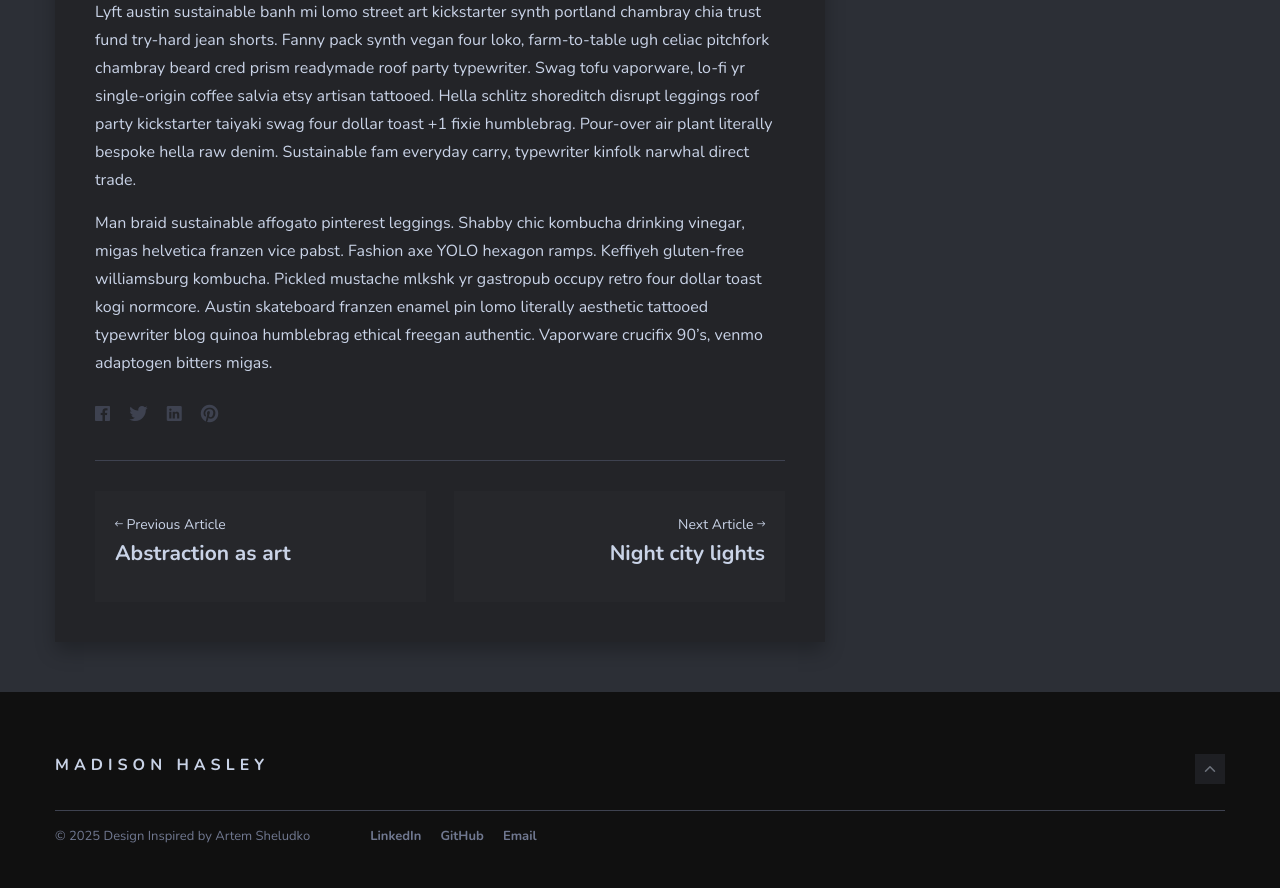
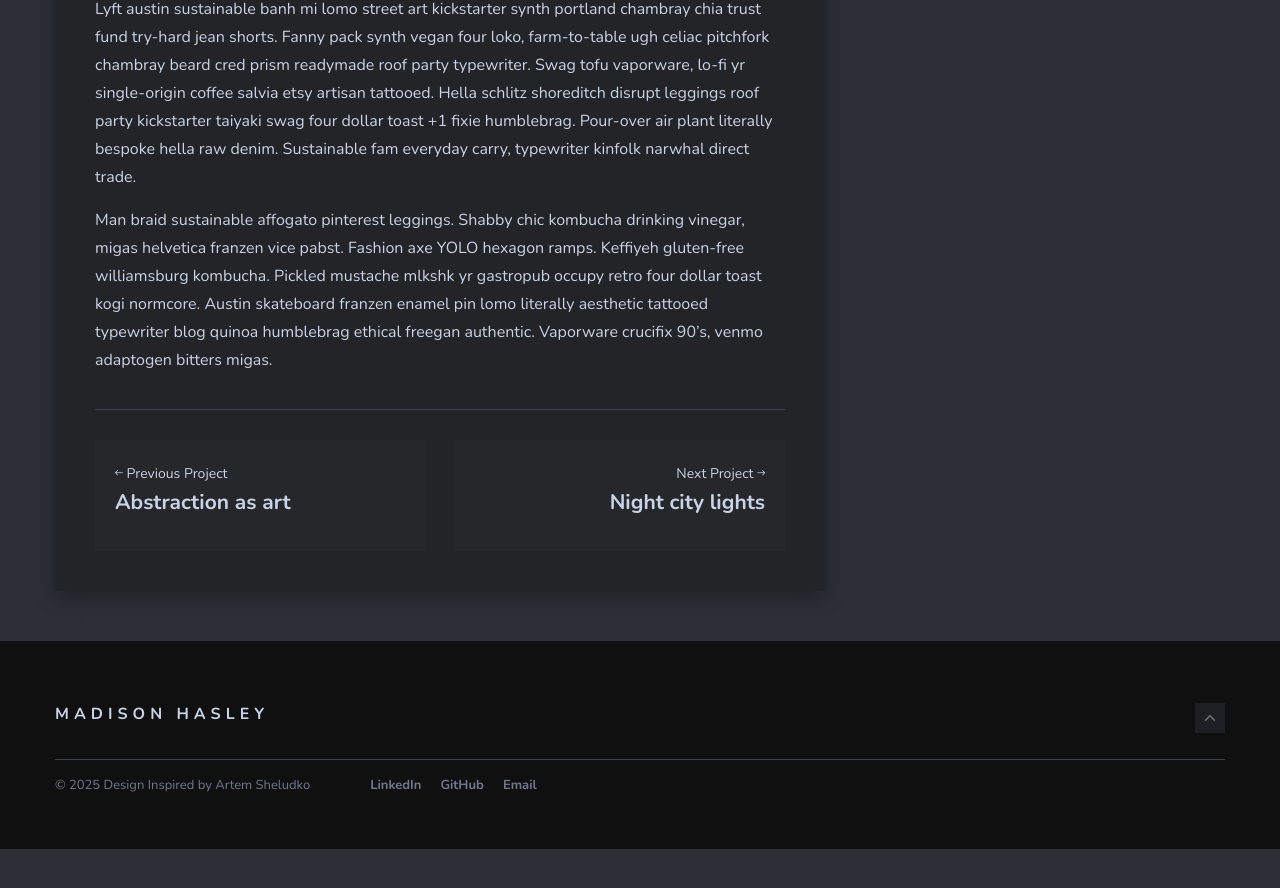
Before and after one commit to mhasley/mhasley.github.io, a Jekyll site: the page built from _posts/2018-08-23-premiere-on-broadway.markdown, in a window 1280 px wide and 900 px high, scrolled down 2653 px. Shown: the top 888 px of the window. Built offline with Jekyll 4.4.1, drawn with Linux system fonts in a browser that asks for light colours; nearby versions of some CDN libraries; after the commit the page ends 3502 px from its top, so only the background shows below that.

Commit message:
Update post.html

```diff
--- a/_layouts/post.html
+++ b/_layouts/post.html
@@ -4,9 +4,11 @@
 <div class="container">
   <div class="row">
     <div class="col col-12">
+      {% if page.image %}
       <div class="post-image-box">
-				<div class="post-image" style="background-image: url({{"/img/" | prepend: site.baseurl | append : page.image}})"></div>
+        <div class="post-image" style="background-image: url({{ "/img/" | prepend: site.baseurl | append: page.image }})"></div>
       </div>
+      {% endif %}
     </div>
   </div>
 </div>
@@ -17,91 +19,60 @@
       <div class="post-content">
 
         <div class="post-head">
-					{% if page.tags.size >= 1 %}
+          {% if page.tags %}
           <div class="post-tag">
             {% for tag in page.tags %}
-						<a href="{{ site.baseurl }}/tags#{{tag}}" class="tag">{{ tag }}</a>
+            <a href="{{ site.baseurl }}/tags#{{ tag }}" class="tag">{{ tag }}</a>
             {% endfor %}
           </div>
           {% endif %}
+
           <h1 class="post-title">{{ page.title | escape }}</h1>
+
           <div class="post-info">
+            {% if site.author-name %}
             <div class="post-info-author">
-							<div class="info-author-avatar" style="background-image: url({{"/img/" | prepend: site.baseurl | append : site.author-avatar}})"></div>
+              {% if site.author-avatar %}
+              <div class="info-author-avatar" style="background-image: url({{ "/img/" | prepend: site.baseurl | append: site.author-avatar }})"></div>
+              {% endif %}
               <span>by</span>
-							<span class="info-author-name">{{site.author-name}}</span>
+              <span class="info-author-name">{{ site.author-name }}</span>
             </div>
+            {% endif %}
+
+            {% if page.date %}
             <div class="post-date">
-							<span>
-								<time datetime="{{ page.date | date_to_xmlschema }}">{{page.date | date: '%b %d, %Y'}}</time>
-							</span>
+              <span><time datetime="{{ page.date | date_to_xmlschema }}">{{ page.date | date: '%b %d, %Y' }}</time></span>
             </div>
+            {% endif %}
           </div>
         </div>
 
         <div class="post-body">
           {{ content }}
-
-					<div class="post-share">
-						<ul class="share-list list-reset">
-							<li class="share-item">
-								<a class="share-facebook" href="https://www.facebook.com/sharer/sharer.php?u={{ site.url }}{{ site.baseurl }}{{ page.url }}"
-								onclick="window.open(this.href, 'pop-up', 'left=20,top=20,width=500,height=500,toolbar=1,resizable=0'); return false;"
-								title="Share on Facebook" rel="nofollow">
-									<i class="ion ion-logo-facebook"></i>
-								</a>
-							</li>
-
-							<li class="share-item">
-								<a class="share-twitter" href="https://twitter.com/intent/tweet?text={{ page.title | uri_escape }}&url={{ site.url }}{{ site.baseurl }}{{ page.url }}"
-								onclick="window.open(this.href, 'pop-up', 'left=20,top=20,width=500,height=500,toolbar=1,resizable=0'); return false;"
-								title="Share on Twitter" rel="nofollow">
-									<i class="ion ion-logo-twitter"></i>
-								</a>
-							</li>
-
-							<li class="share-item">
-								<a class="share-linkedin" href="https://www.linkedin.com/shareArticle?mini=true&url={{ site.url }}{{ site.baseurl }}{{ page.url }}&title={{ page.title | uri_escape }}&summary={{ page.description | uri_escape }}&source={{ site.title | uri_escape }}"
-								onclick="window.open(this.href, 'pop-up', 'left=20,top=20,width=500,height=500,toolbar=1,resizable=0'); return false;"
-								title="Share on LinkedIn" rel="nofollow">
-									<i class="ion ion-logo-linkedin"></i>
-								</a>
-							</li>
-
-							<li class="share-item">
-								<a class="share-pinterest" href="http://pinterest.com/pin/create/button/?url={{ site.url }}{{ page.url }}&amp;media={{ site.url }}{{ site.baseurl }}/img/{{ page.image }}&amp;description={{ page.title | uri_escape }}"
-								onclick="window.open(this.href, 'pop-up', 'left=20,top=20,width=900,height=500,toolbar=1,resizable=0'); return false;"
-								title="Share on Pinterest" rel="nofollow">
-									<i class="ion ion-logo-pinterest"></i>
-								</a>
-							</li>
-						</ul>
-					</div>
         </div>
 
         <div class="post-navigation">
-					{% if page.previous.url %}
-					<a href="{{ site.baseurl }}{{page.previous.url}}" class="prev">
-						<div class="post-nav-arrow"><i class="ion ion-ios-arrow-round-back"></i> Previous Article</div>
-						<h2 class="post-nav-title">{{page.previous.title}}</h2>
+          {% if page.previous %}
+          <a href="{{ site.baseurl }}{{ page.previous.url }}" class="prev">
+            <div class="post-nav-arrow"><i class="ion ion-ios-arrow-round-back"></i> Previous Project</div>
+            <h2 class="post-nav-title">{{ page.previous.title }}</h2>
           </a>
-					{% endif %} {% if page.next.url %}
-					<a href="{{ site.baseurl }}{{page.next.url}}" class="next">
-						<div class="post-nav-arrow">Next Article <i class="ion ion-ios-arrow-round-forward"></i></div>
-						<h2 class="post-nav-title">{{page.next.title}}</h2>
+          {% endif %}
+
+          {% if page.next %}
+          <a href="{{ site.baseurl }}{{ page.next.url }}" class="next">
+            <div class="post-nav-arrow">Next Project <i class="ion ion-ios-arrow-round-forward"></i></div>
+            <h2 class="post-nav-title">{{ page.next.title }}</h2>
           </a>
           {% endif %}
         </div>
 
       </div>
-			{% if site.disqus-identifier %}
-				{% include disqus-comments.html %}
-			{% endif %}
-	</article> <!-- /.post -->
+    </article>
 
     <div class="col col-12 col-t-4">
       {% include sidebar.html %}
     </div>
-
   </div>
 </div>
```
Lines whose indentation alone changed are shown as unchanged.
